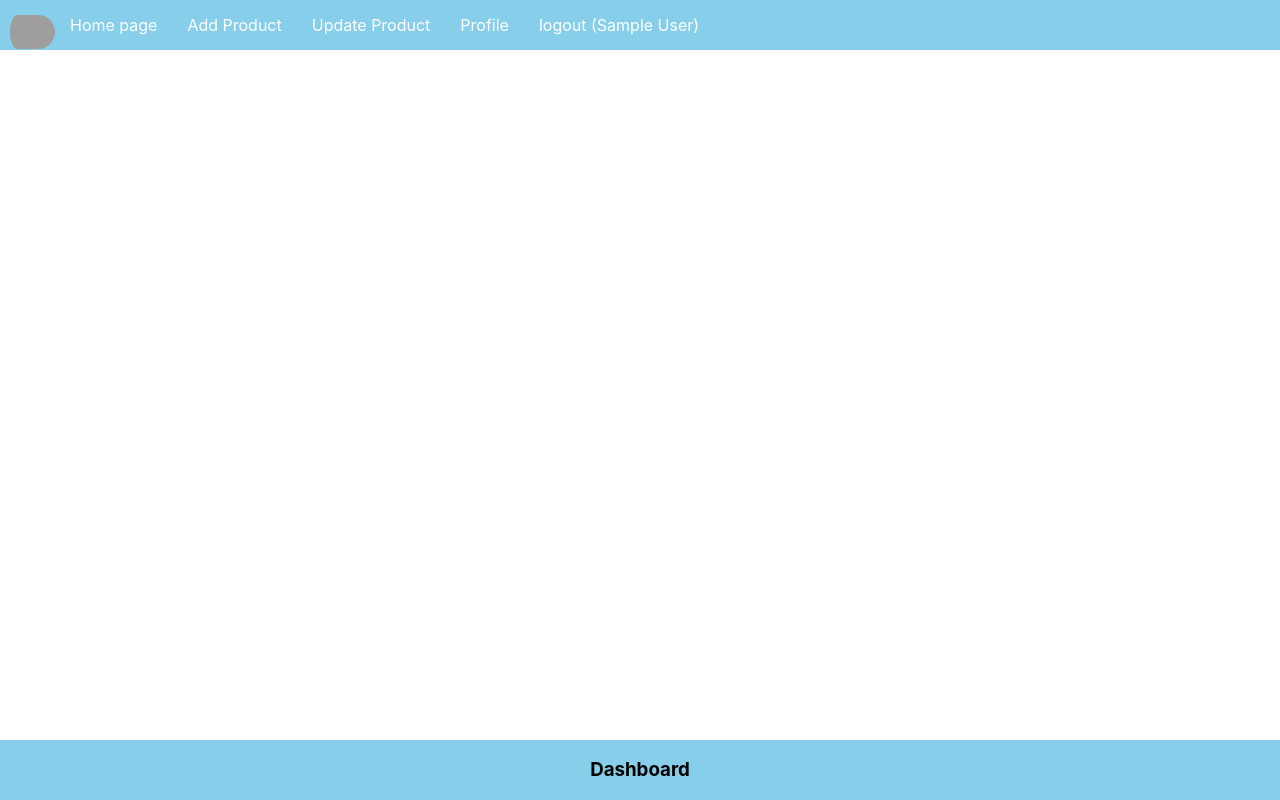
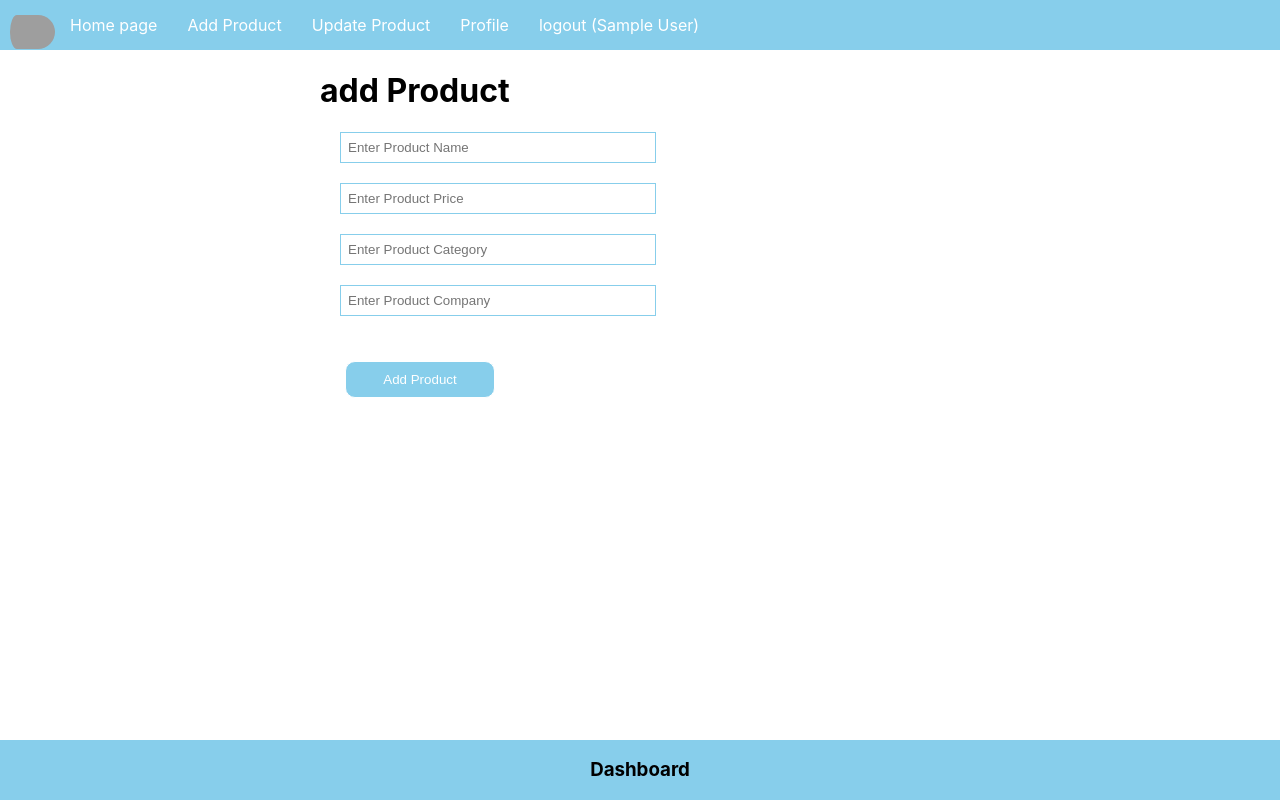
Before and after one commit to MuhammadZeeshan03/complete-mern-app-frontend, a React (Create React App) app: page /update/1 in a window 1280 px wide. Built offline with nearby package versions, Linux system fonts and the light colour scheme; no server answers; sample sign-in values are in the browser's storage; grey boxes are pictures that could not be loaded.

Commit message:
product-update-in-progress

```diff
--- a/src/App.js
+++ b/src/App.js
@@ -7,6 +7,7 @@ import PrivateRoute from './components/PrivateRoute'
 import Login from './components/Login'
 import AddProduct from './components/AddProduct'
 import ProductsList from './components/ProductsList'
+import UpdateProduct from './components/UpdateProduct'
 function App() {
   return (
     <div>
@@ -16,7 +17,7 @@ function App() {
           <Route element={<PrivateRoute />}>
             <Route path="/" element={<ProductsList />} />
             <Route path="/add" element={<AddProduct />} />
-            <Route path="/update" element={<h1> Update Product </h1>} />
+            <Route path="/update/:id" element={<UpdateProduct />} />
             <Route path="/logout" element={<h1> Logout</h1>} />
             <Route path="/Profile" element={<h1> User Profile</h1>} />
           </Route>
--- a/src/components/ProductsList.js
+++ b/src/components/ProductsList.js
@@ -1,8 +1,10 @@
 import { React, useState, useEffect } from 'react'
+import { Link, useNavigate } from 'react-router-dom'
 
 function ProductsList() {
   const [products, setProducts] = useState([])
 
+  // const navigate = useNavigate()
   useEffect(() => {
     getProducts()
   }, [])
@@ -11,17 +13,28 @@ function ProductsList() {
     result = await result.json()
     setProducts(result)
   }
-  console.log(products)
 
-  const num = [2, 4, 4, 5]
+  const deleteProduct = async (id) => {
+    let result = await fetch(`http://localhost:5000/product/${id}`, {
+      method: 'DELETE',
+    })
+    result = await result.json()
+    if (result) {
+      getProducts()
+    }
+  }
 
   const resultAray = products.map((item, index) => (
-    <ul>
+    <ul key={item._id}>
       <li>{index + 1}</li>
       <li>{item.name}</li>
       <li>{item.price}</li>
       <li>{item.category}</li>
       <li>{item.company}</li>
+      <li>
+        <button onClick={() => deleteProduct(item._id)}>Delete</button>
+        <Link to={'/update/' + item._id}>Update</Link>
+      </li>
     </ul>
   ))
 
@@ -34,6 +47,7 @@ function ProductsList() {
         <li>Price</li>
         <li>Category</li>
         <li>Company</li>
+        <li>Operations</li>
       </ul>
       {resultAray}
     </div>
--- /dev/null
+++ b/src/components/UpdateProduct.js
@@ -0,0 +1,100 @@
+import { React, useState, useEffect } from 'react'
+import { useNavigate, useParams } from 'react-router-dom'
+
+const UpdateProduct = () => {
+  const [name, setName] = useState('')
+  const [price, setPrice] = useState('')
+  const [category, setCategory] = useState('')
+  const [company, setCompany] = useState('')
+  const [error, setError] = useState(false)
+  const param = useParams()
+  const navigate = useNavigate()
+
+  useEffect(() => {
+    console.log(param.id)
+    getProductDetails()
+  }, [])
+
+  const getProductDetails = async () => {
+    console.log(param)
+    let result = await fetch(`http://localhost:5000/product/${param.id}`)
+    result = await result.json()
+    setName(result.name)
+    setPrice(result.price)
+    setCategory(result.category)
+    setCompany(result.company)
+  }
+  const updateProduct = () => {
+    console.log(param.id)
+  }
+
+  //     const user_id = JSON.parse(localStorage.getItem('user')).user_id
+
+  //     let result =  fetch('http://localhost:5000/addproduct/', {
+  //       method: 'get',
+  //       body: JSON.stringify({ name, price, category, company, user_id }),
+  //       headers: {
+  //         'Content-Type': 'application/json',
+  //       },
+  //     })
+
+  //     console.log(result)
+  //     if (result.status === 200) {
+  //       alert('Product added')
+  //       navigate('/')
+  //     }
+  //   }
+
+  return (
+    <div className="product">
+      <h1>add Product</h1>
+      <input
+        type="text"
+        className="inputBox"
+        placeholder="Enter Product Name"
+        value={name}
+        onChange={(e) => {
+          setName(e.target.value)
+        }}
+      />
+      {error && !name && <span className="error">Enter valid name</span>}
+      <input
+        type="text "
+        value={price}
+        className="inputBox"
+        onChange={(e) => {
+          setPrice(e.target.value)
+        }}
+        placeholder="Enter Product Price"
+      />
+      {error && !price && <span className="error">Enter valid Price</span>}
+      <input
+        type="text"
+        className="inputBox"
+        value={category}
+        placeholder="Enter Product Category"
+        onChange={(e) => {
+          setCategory(e.target.value)
+        }}
+      />
+      {error && !category && (
+        <span className="error">Enter valid category</span>
+      )}
+      <input
+        type="text"
+        className="inputBox"
+        value={company}
+        placeholder="Enter Product Company"
+        onChange={(e) => {
+          setCompany(e.target.value)
+        }}
+      />
+      {error && !company && <span className="error">Enter valid Company</span>}
+      <button onClick={updateProduct} className="appbutton" type="button">
+        Add Product
+      </button>
+    </div>
+  )
+}
+
+export default UpdateProduct
```
